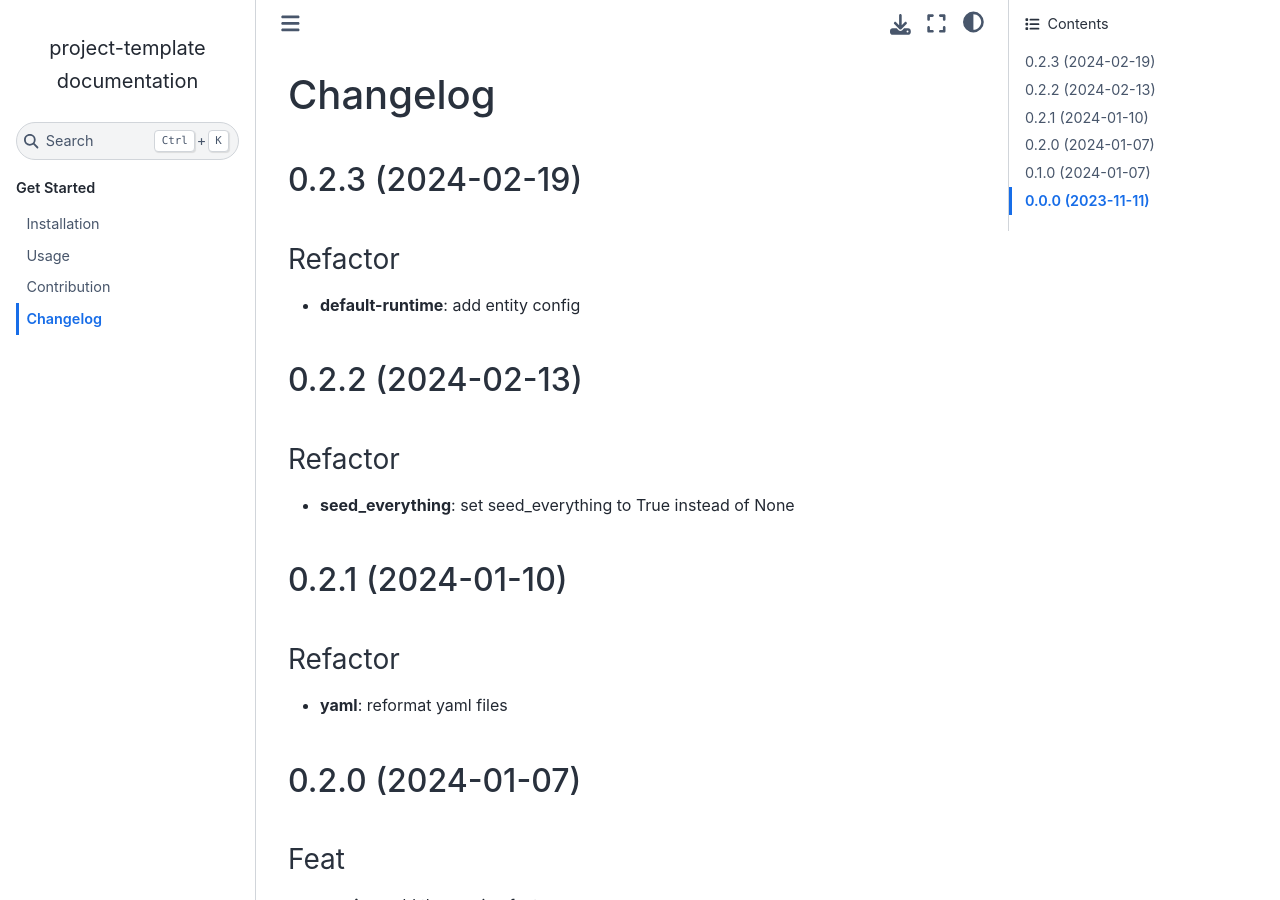
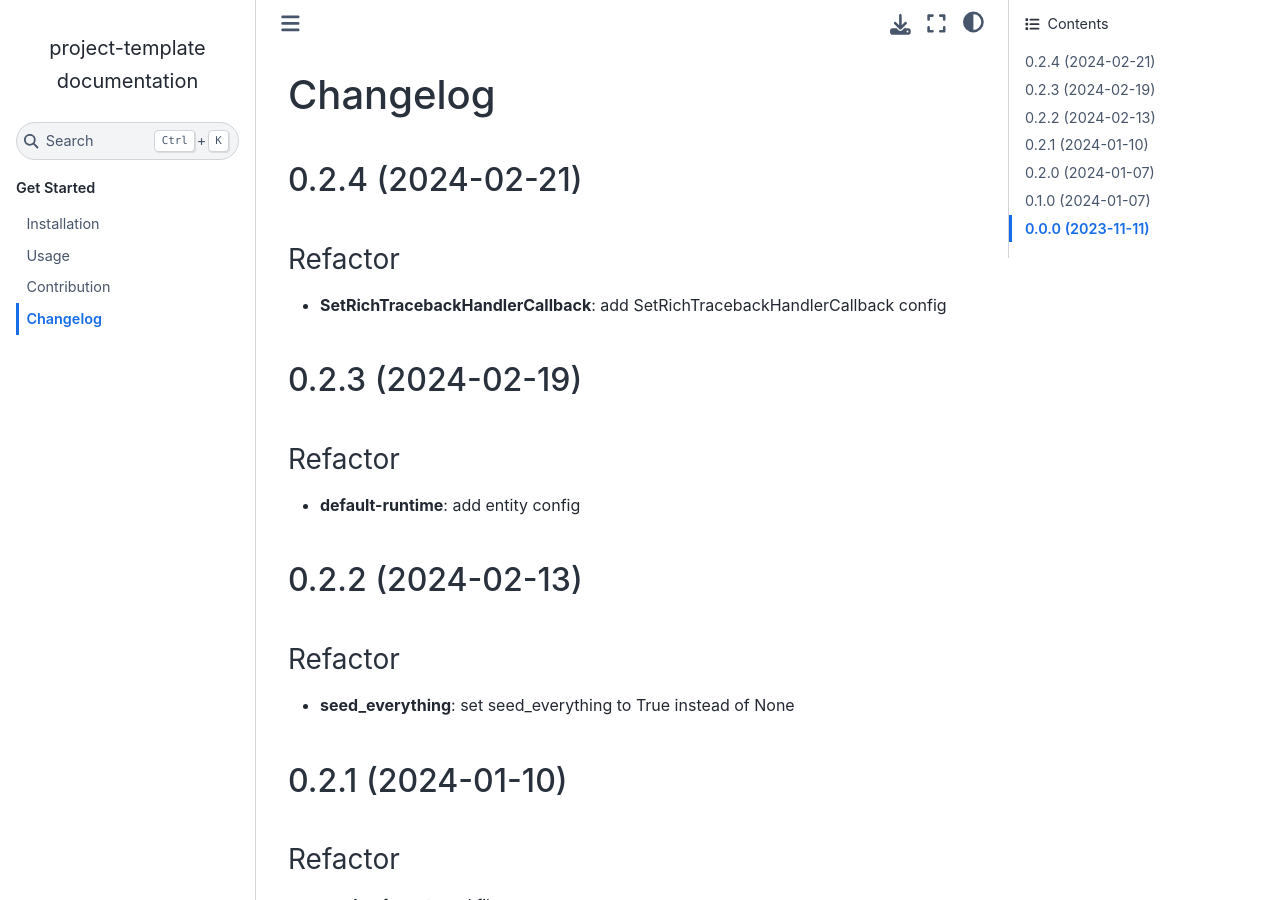
Before and after one commit to shenmishajing/project_template, a Sphinx documentation site: the page built from docs/get_started/changelog.md, in a window 1280 px wide and 900 px high. Built offline with Sphinx 7.4.7 and the Sphinx Book theme 1.1.4, drawn with Linux system fonts in a browser that asks for light colours; pages that are not in the unit, such as notebooks, are missing from menus.

Commit message:
bump: version 0.2.3 → 0.2.4

```diff
--- a/docs/get_started/changelog.md
+++ b/docs/get_started/changelog.md
@@ -1,4 +1,10 @@
 # Changelog
+
+## 0.2.4 (2024-02-21)
+
+### Refactor
+
+- **SetRichTracebackHandlerCallback**: add SetRichTracebackHandlerCallback config
 
 ## 0.2.3 (2024-02-19)
 
```
